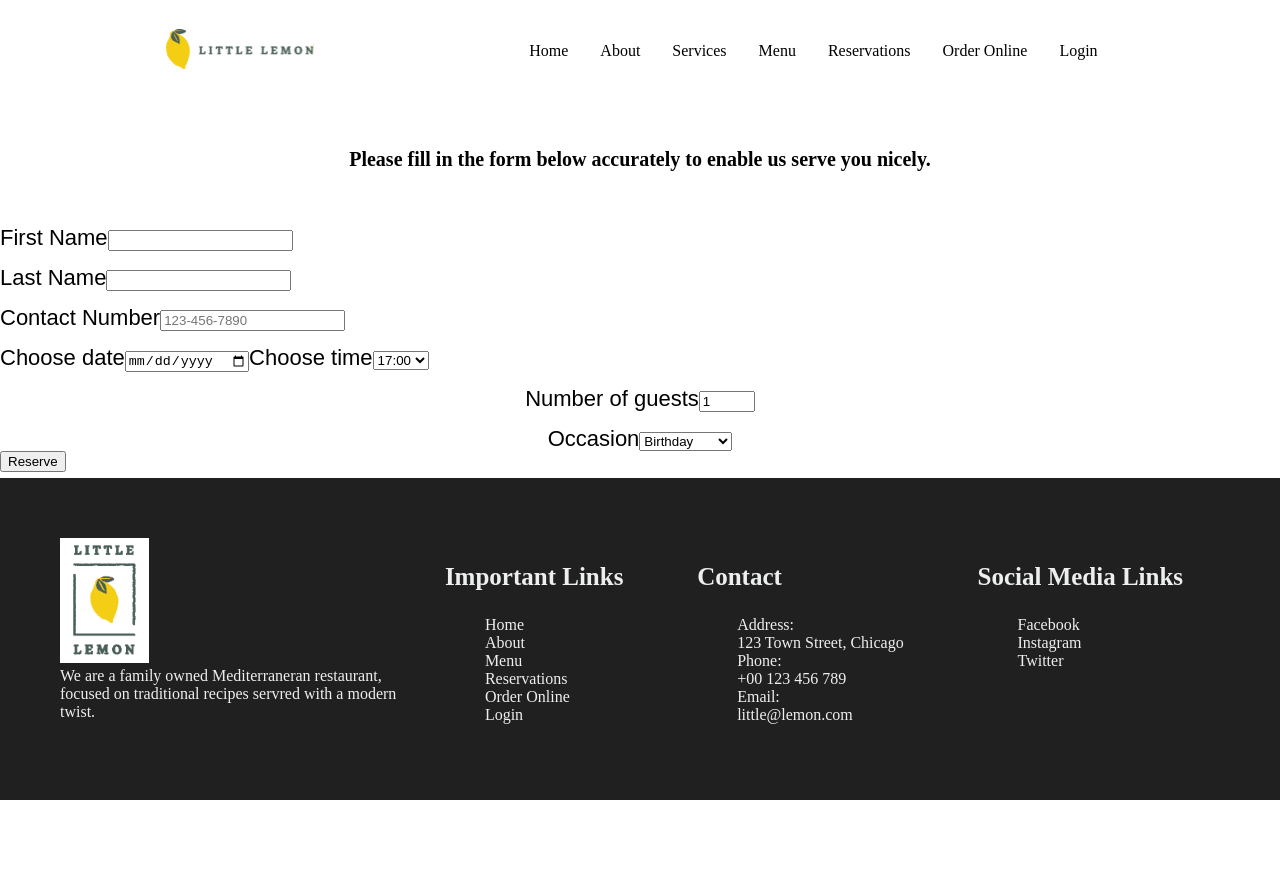
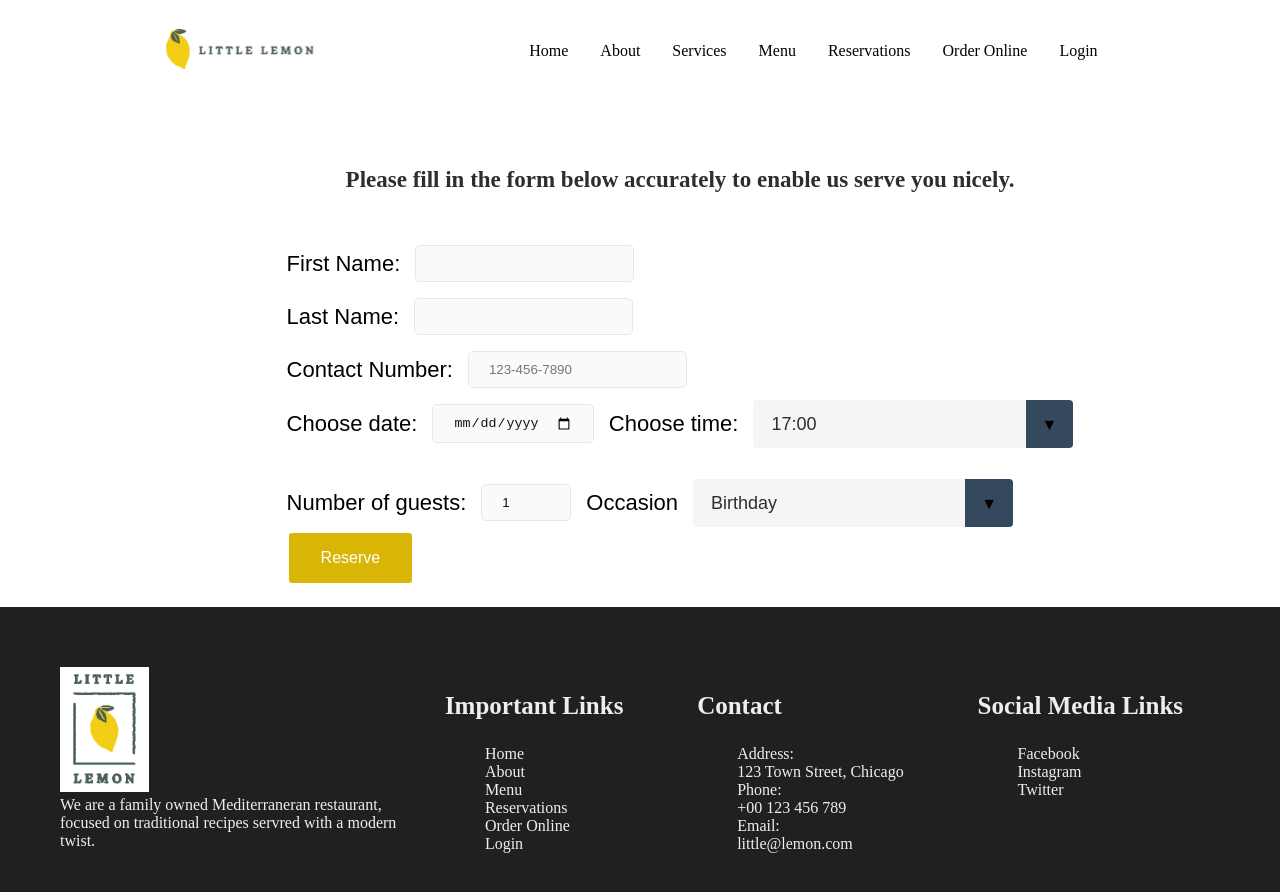
Before and after one commit to Sandunrmst/meta-capstone-project, a React (Vite) app: page /booking in a window 1280 px wide. Shown: the top 892 px of the page. Before the commit the page ends 800 px from the top, so only its background shows below. Built offline with nearby package versions, Linux system fonts and the light colour scheme.

Commit message:
fixe issues with booking form and finalize

```diff
--- a/src/App.css
+++ b/src/App.css
@@ -404,16 +404,26 @@ label {
 .form-desc {
 	text-align: center;
 	padding: 2em 1em;
+	font-size: 23px;
+	color: #2e2e2e;
 }
 
 .seperate {
-	display: block;
-	margin-top: 1em;
+	display: flex;
+	gap: 15px;
+	align-items: center;
+
+}
+.seperate2 {
+	display: flex;
+	gap: 15px;
+	align-items: center;
+
 }
 
-.seperate-child {
+/* .seperate-child {
 	display: inline-block;
-}
+} */
 
 .guests-occasion {
 	display: flex;
@@ -494,6 +504,109 @@ footer ul li a {
 	justify-content: space-between;
 }
 
+.confirmed-main {
+	display: flex;
+	flex-direction: column;
+	align-items: center;
+	justify-content: center;
+	gap: 2em;
+	padding-block: 2em;
+
+}
+
+.confirmed-title {
+
+	text-align: center;
+}
+
+.confirmed-subtitle {
+	color: #000000;
+	text-align: center;
+	max-width: 600px;
+	width: 50%;
+}
+
+.form-main{
+	display: flex;
+	flex-direction: column;
+	justify-items: center;
+	align-items: center;
+	padding: 20px;
+	padding-left: 100px;
+}
+
+input[type=text],  input[type=date], input[type=number]{
+	background-color: #fafafa;
+	color: rgb(17, 17, 17);
+	padding: 10px 20px;
+	margin: 8px 0;
+	box-sizing: border-box;
+	border-radius: 5px;
+	border: 1px solid rgb(231, 231, 231);
+	outline: none;
+  }
+
+  input[type=button], input[type=submit], input[type=reset] {
+	background-color: #D9B506;
+	border: none;
+	color: white;
+	padding: 16px 32px;
+	text-decoration: none;
+	margin: 4px 2px;
+	border-radius: 3px;
+	cursor: pointer;
+	font-size: medium;
+  }
+
+  select {
+	/* Reset Select */
+	appearance: none;
+	outline: 10px red;
+	border: 0;
+	box-shadow: none;
+	/* Personalize */
+	flex: 1;
+	padding: 0 1em;
+	color: #2e2e2e;
+	font-size: large;
+
+	background-color:#f5f5f5;
+	background-image: none;
+	cursor: pointer;
+
+  }
+  /* Remove IE arrow */
+  select::-ms-expand {
+	display: none;
+  }
+  /* Custom Select wrapper */
+  .select {
+	position: relative;
+	display: flex;
+	width: 20em;
+	height: 3em;
+	border-radius: .25em;
+	overflow: hidden;
+  }
+  /* Arrow */
+  .select::after {
+	content: '\25BC';
+	position: absolute;
+	top: 0;
+	right: 0;
+	padding: 1em;
+	background-color: #34495e;
+	transition: .25s all ease;
+	pointer-events: none;
+  }
+  /* Transition */
+  .select:hover::after {
+	color: #f39c12;
+  }
+
+  .occation{
+	margin-top: 25px;
+  }
 
 @media (max-width: 800px) {
 
--- a/src/components/BookingForm.jsx
+++ b/src/components/BookingForm.jsx
@@ -38,46 +38,50 @@ export default function BookingForm({availableTimes, dispatch, submitForm}) {
     const currentDate = new Date().toISOString().split("T")[0]
     const options = availableTimes.map(time => <option key={time}>{time}</option>)
     return (
-      <main>
+      <main className="form-main">
         <p className="desc-text form-desc">Please fill in the form below accurately to enable us serve you nicely.</p>
         <form onSubmit={handleSubmit}>
           <div className="seperate">
-            <label htmlFor="first-name">First Name</label>
+            <label htmlFor="first-name">First Name:</label>
             <input type="text" id="first-name" name="firstName" value={formData.firstName} onChange={handleFormChange} required />
           </div>
           <div className="seperate">
-            <label htmlFor="last-name">Last Name</label>
+            <label htmlFor="last-name">Last Name:</label>
             <input type="text" id="last-name" name="lastName" value={formData.lastName} onChange={handleFormChange} required />
           </div>
           <div className="seperate">
-            <label htmlFor="contact-number">Contact Number</label>
+            <label htmlFor="contact-number">Contact Number:</label>
             <input type="text" id="contact-number" name="contactNumber" placeholder="123-456-7890"
             value={formData.contactNumber} onChange={handleFormChange}
             pattern="[0-9]{3}-[0-9]{3}-[0-9]{4}" />
           </div>
           <div className="seperate date-time">
-            <div className="seperate-child">
-              <label htmlFor="res-date">Choose date</label>
+            <div className="seperate2 seperate-child">
+              <label htmlFor="res-date">Choose date:</label>
               <input type="date" id="res-date" name="date" value={formData.date} onChange={handleDateChange} required min={currentDate}/>
             </div>
-            <div className="seperate-child">
-              <label htmlFor="res-time">Choose time</label>
+            <div className="seperate2 seperate-child">
+              <label htmlFor="res-time">Choose time:</label>
+              <div className="select">
               <select id="res-time " name="time" value={formData.time} onChange={handleFormChange} required>
                 {options}
               </select>
+              </div>
             </div>
           </div>
-          <div className="seperate guests-occasion">
-            <div className="seperate-child">
-              <label htmlFor="guests">Number of guests</label>
+          <div className="seperate occation">
+            <div className="seperate">
+              <label htmlFor="guests">Number of guests:</label>
               <input type="number" placeholder="1" min="1" max="10" required id="guests" name="noOfGuests" value={formData.noOfGuests} onChange={handleFormChange}/>
             </div>
-            <div className="seperate-child">
+            <div className="seperate">
               <label htmlFor="occasion">Occasion</label>
+              <div className="select">
               <select id="occasion" name="occasion" required value={formData.occasion} onChange={handleFormChange}>
                 <option>Birthday</option>
                 <option>Anniversary</option>
               </select>
+              </div>
             </div>
           </div>
           <input className="submit" type="submit" value="Reserve" aria-label="submit button"/>
```
